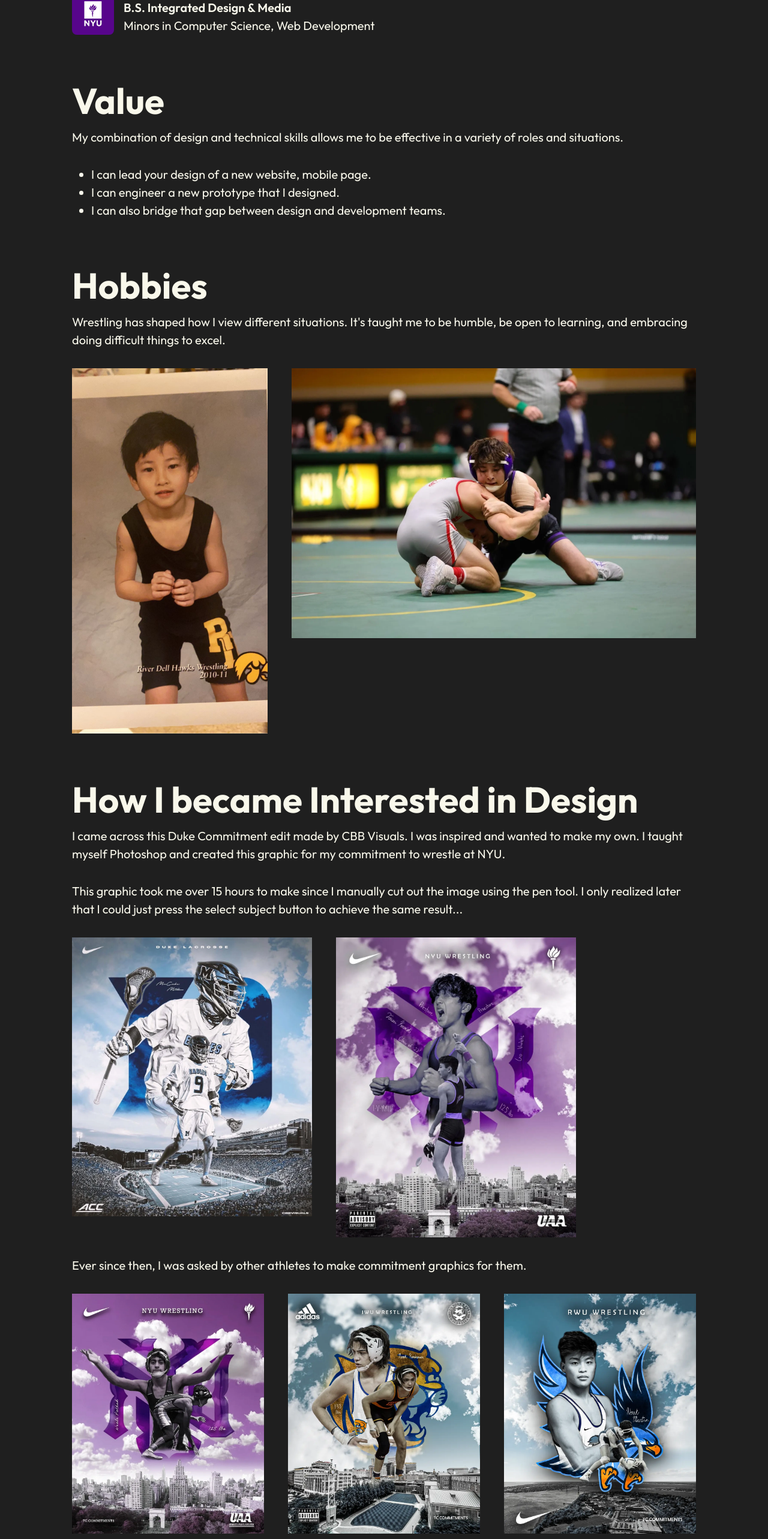
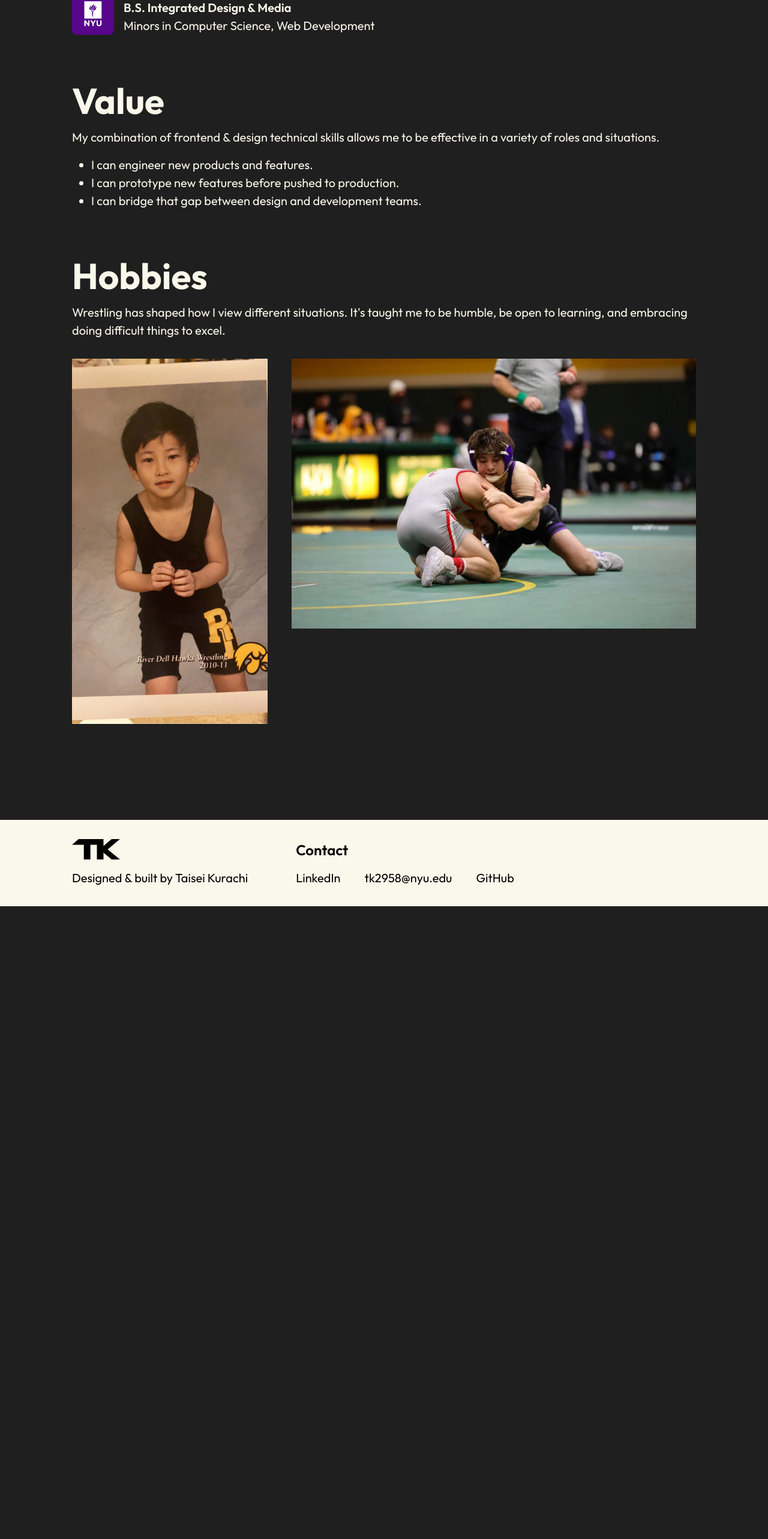
Before and after one commit to taikurachi/portfolio2, a Next.js app: page /about in a window 1280 px wide. Shown: the part 898-3464 px from the top of the page at 60% size. After the commit the page ends 2409 px from the top, so only its background shows below. Built offline with nearby package versions, Linux system fonts and the light colour scheme.

Commit message:
updated resume + removed design bio

```diff
--- a/app/about/page.js
+++ b/app/about/page.js
@@ -44,16 +44,14 @@ export default function AboutPage() {
         </div>
         <div>
           <HeadingLG className="mb-4">Value</HeadingLG>
-          <p>
-            My combination of design and technical skills allows me to be
+          <p className="mb-4">
+            My combination of frontend & design technical skills allows me to be
             effective in a variety of roles and situations.
           </p>
           <ul className="ml-8 list-disc">
-            <li>I can lead your design of a new website, mobile page.</li>
-            <li>I can engineer a new prototype that I designed.</li>
-            <li>
-              I can also bridge that gap between design and development teams.
-            </li>
+            <li>I can engineer new products and features.</li>
+            <li>I can prototype new features before pushed to production.</li>
+            <li>I can bridge that gap between design and development teams.</li>
           </ul>
         </div>
         <div>
@@ -84,69 +82,6 @@ export default function AboutPage() {
             </div>
           </div>
         </div>
-        <div>
-          <HeadingLG className="mb-4">
-            How I became Interested in Design
-          </HeadingLG>
-          <p>
-            I came across this Duke Commitment edit made by CBB Visuals. I was
-            inspired and wanted to make my own. I taught myself Photoshop and
-            created this graphic for my commitment to wrestle at NYU.
-          </p>
-          <p>
-            This graphic took me over 15 hours to make since I manually cut out
-            the image using the pen tool. I only realized later that I could
-            just press the select subject button to achieve the same result...
-          </p>
-          <div className="flex gap-4 sm:gap-10 mb-8">
-            <div>
-              <Image
-                src="/about/duke.webp"
-                height={500}
-                width={400}
-                alt="duke commitment graphic"
-              />
-            </div>
-            <div>
-              <Image
-                src="/about/taisei-commit.webp"
-                height={500}
-                width={400}
-                alt="taisei commit graphic"
-              />
-            </div>
-          </div>
-          <p>
-            Ever since then, I was asked by other athletes to make commitment
-            graphics for them.
-          </p>
-          <div className="flex gap-4 sm:gap-10 mb-8">
-            <div>
-              <Image
-                src="/about/nyu-commit.webp"
-                height={500}
-                width={400}
-                alt="nyu commit graphic"
-              />
-            </div>
-            <div>
-              <Image
-                src="/about/jwu-commit.webp"
-                height={500}
-                width={400}
-                alt="jwu commit graphic"
-              />
-            </div>
-            <div>
-              <Image
-                src="/about/rwu-commit.webp"
-                height={500}
-                width={400}
-                alt="rwu commit graphic"
-              />
-            </div>
-          </div>
-        </div>
       </div>
       <Footer />
     </>
--- a/app/resume/page.js
+++ b/app/resume/page.js
@@ -91,27 +91,19 @@ export default function ResumePage() {
               src="/resume/dynamo.jpeg"
             />
             <JobCard
-              title="Front-End Engineer + UX/UI Design Intern"
+              title="Frontend Engineer Intern"
               date="Dec. 2024 - Feb. 2025"
               name="IntBot"
               href="https://www.linkedin.com/company/intbot/posts/?feedView=all"
               src="/resume/intbot.svg"
             />
             <JobCard
-              title="UX/UI Engineer Intern"
+              title="Frontend Engineer Intern"
               imgClassName="w-full rounded-lg"
               date="May. 2023 - Dec. 2024"
               name="GMB Fitness"
               href="https://www.linkedin.com/company/gold-medal-bodies/posts/?feedView=all"
               src="/resume/gmb.png"
-            />
-            <JobCard
-              title="Graphic Designer"
-              imgClassName="w-full rounded-lg"
-              date="Oct. 2022 - Dec. 2024"
-              name="NYU Wrestling"
-              href="https://www.linkedin.com/school/new-york-university/posts/?feedView=all"
-              src="/resume/nyu.png"
             />
           </div>
         </div>
```
